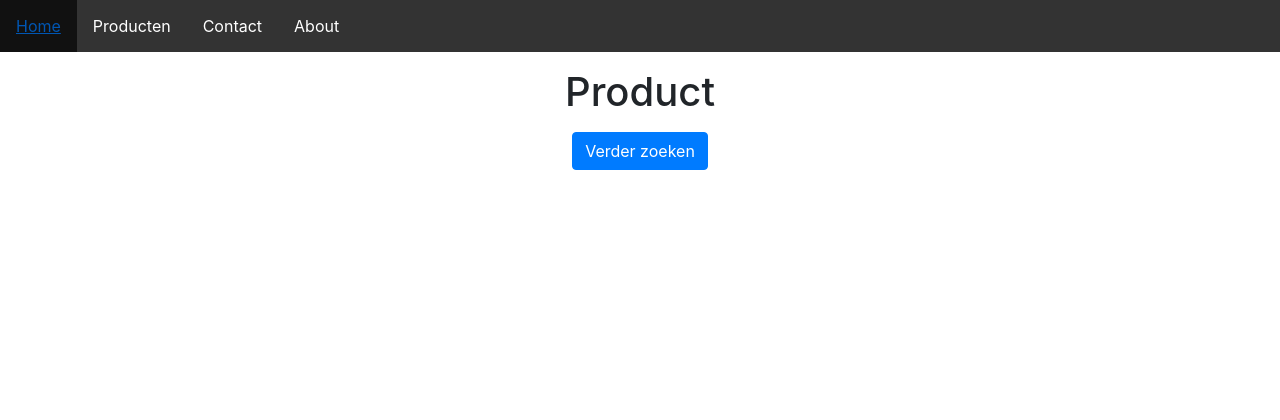
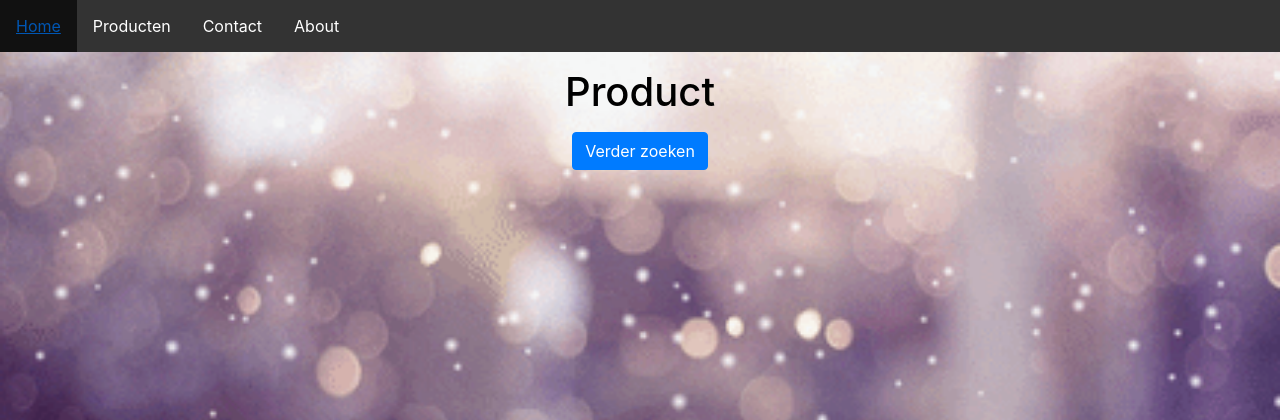
Before and after one commit to siemharmen/projectkbs, a PHP site: page /BekijkProduct.php in a window 1280 px wide. Shown: the top 420 px of the page. Run offline with PHP 8.4, Linux system fonts and the light colour scheme; data that the repository does not hold is empty.

Commit message:
achtergrond
achtergrond

```diff
--- a/BekijkProduct.php
+++ b/BekijkProduct.php
@@ -13,7 +13,7 @@
 <head>
     <meta charset="UTF-8">
     <title><?php print($gegevens['StockItemName']); ?></title>
-    <link rel="stylesheet" href="style.css">
+    <link rel="stylesheet" href="styles.css">
     <link rel="stylesheet" href="https://stackpath.bootstrapcdn.com/bootstrap/4.3.1/css/bootstrap.min.css" integrity="sha384-ggOyR0iXCbMQv3Xipma34MD+dH/1fQ784/j6cY/iJTQUOhcWr7x9JvoRxT2MZw1T" crossorigin="anonymous">
 
 </head>
--- a/styles.css
+++ b/styles.css
@@ -2,7 +2,11 @@
     margin: 0;
     padding: 0;
     width: 100%;
-    background-repeat: no-repeat;
+    background: url(snow.gif) no-repeat center center fixed;
+    -webkit-background-size: cover;
+    -moz-background-size: cover;
+    -o-background-size: cover;
+    background-size: cover;
 }
 
 .mySlides {display:none;}
```
